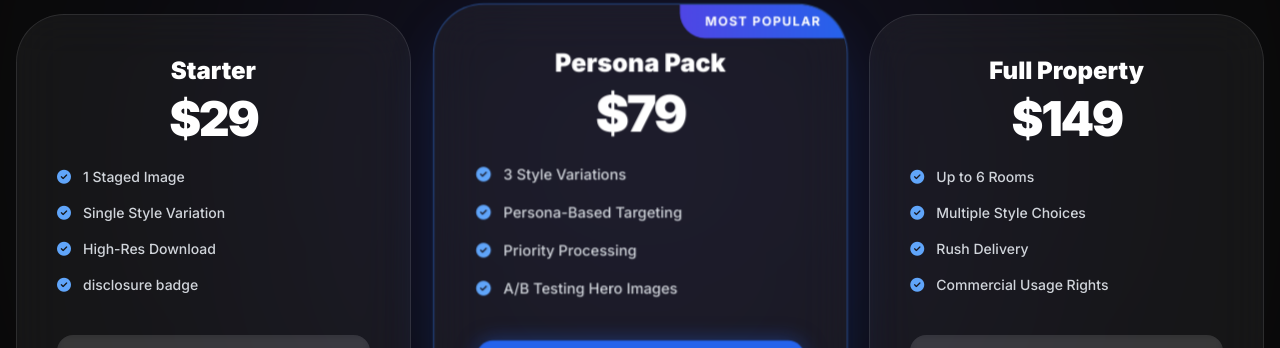
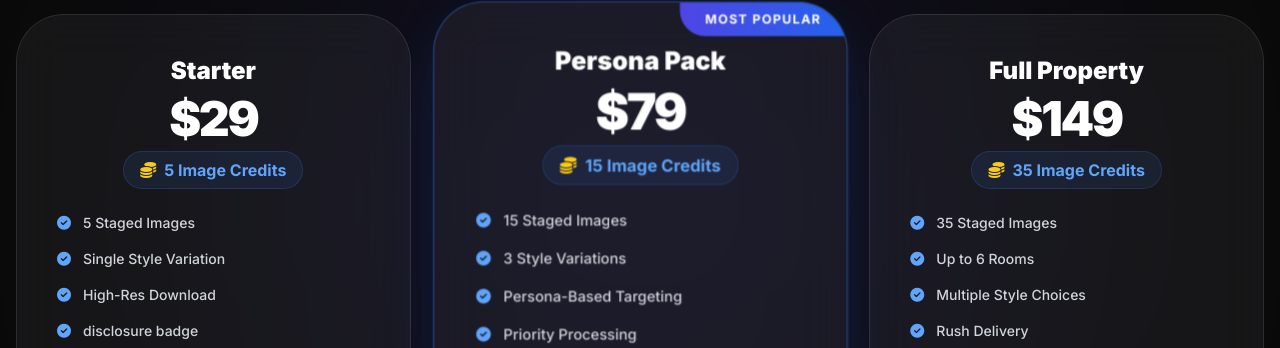
Before and after one commit to athompson0066/stagedai, a React (Vite) app: page / in a window 1280 px wide. Shown: the part 3155-3503 px from the top of the page. Built offline with nearby package versions, Linux system fonts and the light colour scheme; no server answers.

Commit message:
feat: display credit/image limits on pricing packages

```diff
--- a/App.tsx
+++ b/App.tsx
@@ -260,7 +260,11 @@ const App: React.FC = () => {
                       <div className="absolute top-0 right-0 bg-gradient-to-l from-blue-600 to-indigo-600 text-white text-xs font-bold uppercase tracking-widest py-2 px-6 rounded-bl-3xl">Most Popular</div>
                     )}
                     <h3 className="text-2xl font-black text-white mb-2">{tier.name}</h3>
-                    <div className="text-5xl font-black text-white mb-6 tracking-tighter">{tier.price}</div>
+                    <div className="text-5xl font-black text-white mb-2 tracking-tighter">{tier.price}</div>
+                    <div className="flex items-center justify-center space-x-2 bg-blue-500/10 text-blue-400 font-bold py-1.5 px-4 rounded-full w-fit mx-auto mb-6 border border-blue-500/20">
+                      <i className="fas fa-coins text-yellow-400"></i>
+                      <span>{tier.credits} Image Credits</span>
+                    </div>
                     <ul className="space-y-4 mb-10 text-left">
                       {tier.features.map((f, j) => (
                         <li key={j} className="flex items-center text-sm font-medium text-gray-300">
--- a/constants.ts
+++ b/constants.ts
@@ -52,22 +52,25 @@ export const PRICING_TIERS = [
   {
     name: 'Starter',
     price: '$29',
+    credits: 5,
     description: 'Perfect for single rooms or small listings.',
-    features: ['1 Staged Image', 'Single Style Variation', 'High-Res Download', 'disclosure badge'],
+    features: ['5 Staged Images', 'Single Style Variation', 'High-Res Download', 'disclosure badge'],
     recommended: false
   },
   {
     name: 'Persona Pack',
     price: '$79',
+    credits: 15,
     description: 'Best for attracting multiple buyer segments.',
-    features: ['3 Style Variations', 'Persona-Based Targeting', 'Priority Processing', 'A/B Testing Hero Images'],
+    features: ['15 Staged Images', '3 Style Variations', 'Persona-Based Targeting', 'Priority Processing'],
     recommended: true
   },
   {
     name: 'Full Property',
     price: '$149',
+    credits: 35,
     description: 'The ultimate package for complete listings.',
-    features: ['Up to 6 Rooms', 'Multiple Style Choices', 'Rush Delivery', 'Commercial Usage Rights'],
+    features: ['35 Staged Images', 'Up to 6 Rooms', 'Multiple Style Choices', 'Rush Delivery', 'Commercial Usage Rights'],
     recommended: false
   }
 ];
```
